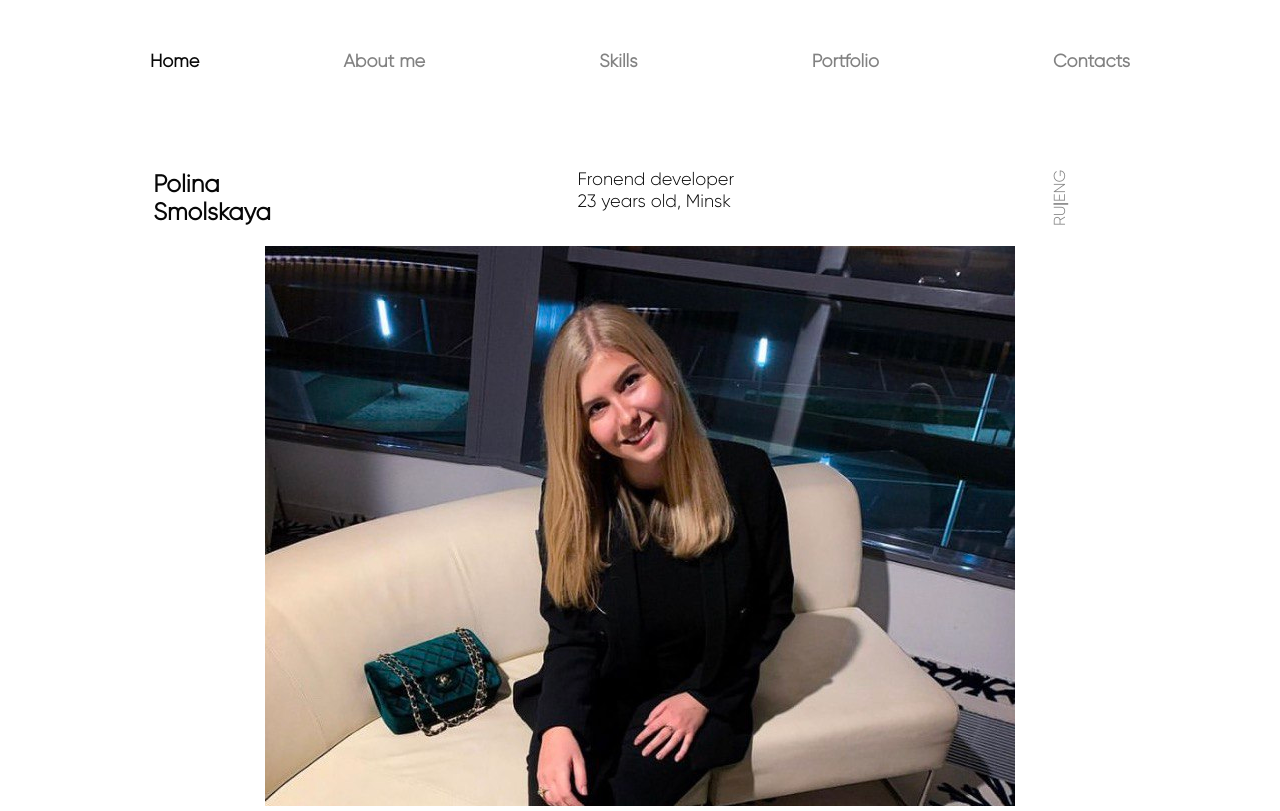
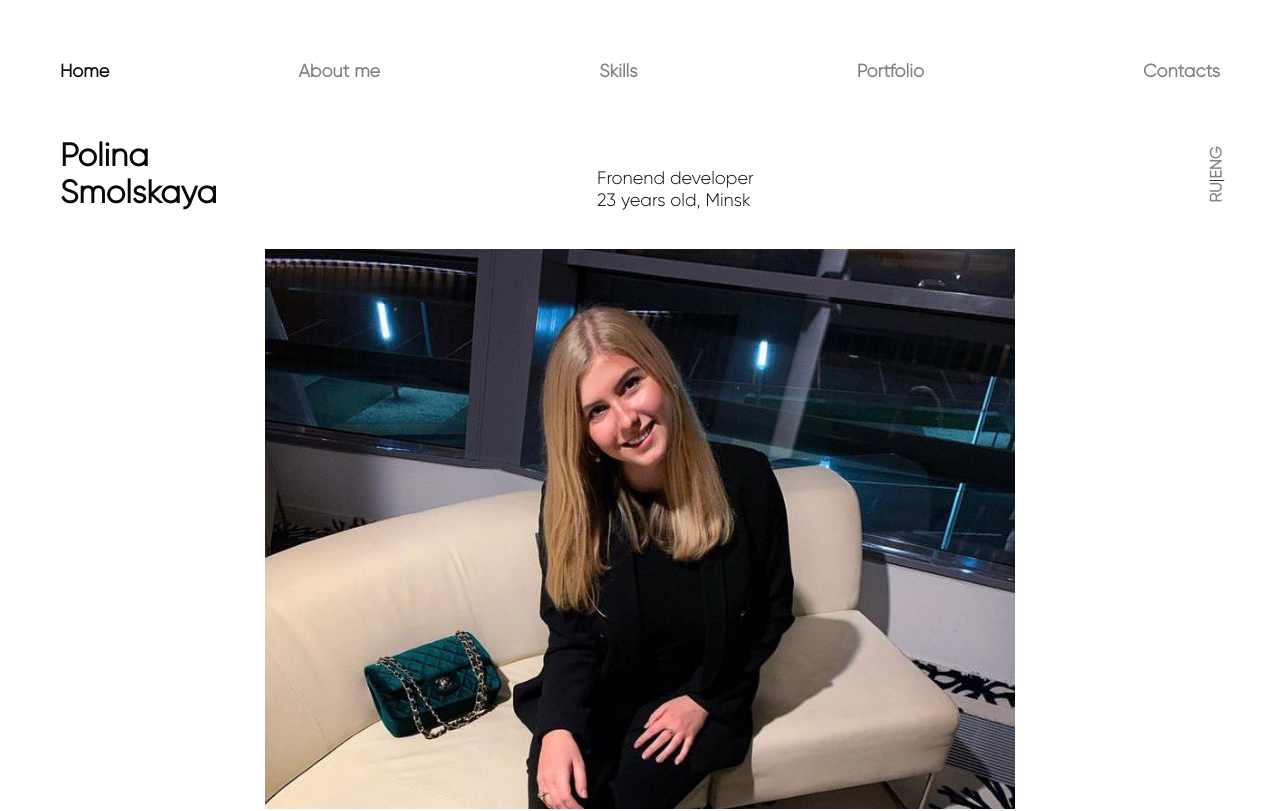
Before and after one commit to polinkasmol/FE39-HW-2, a plain HTML site: page index.html in a window 1280 px wide. Shown: the top 811 px of the page. Drawn offline with Linux system fonts and the light colour scheme.

Commit message:
fixed the flaws

```diff
--- a/index.html
+++ b/index.html
@@ -11,6 +11,7 @@
 
 <body>
    <header class="header">
+      <div class="container">
          <div class="header_wrapper">
             <nav class="header_nav">
                <a class="nav_link_home" href="#main">Home</a>
@@ -20,16 +21,15 @@
                <a class="nav_link" href="#contacts">Contacts</a>
             </nav>
          </div>
+      </div>
    </header>
    <main>
       <section class="main" id="main">
          <div class="container">
             <div class="main_wrapper">
-               <div class="main_description">
-                  <h1>Polina<br>Smolskaya</h1>
-                  <p class="main_text">Fronend developer<br>23 years old, Minsk</p>
-                  <a class="main_language" href="#"><span class="ru">RU</span><span class="separator">|</span><span class="eng">ENG</span></a>
-               </div>
+                  <div class="name">Polina<br>Smolskaya</div>
+                  <div class="main_text">Fronend developer<br>23 years old, Minsk</div>
+                 <div class="main_language"><a class="ru" href="#">RU</a>|<a class="eng" href="#">ENG</a></div>
             </div>
          </div>
          <p class="main_foto"><img src="./images/foto.jpg"></p>
@@ -59,7 +59,7 @@
                <div class="skills_photoshop">
                   <div class="skills_img-text">
                      <img src="./images/Photoshop.png" class="skills_ps">
-                        <p class="skills__program-title">Adobe<br>Photoshop</p>
+                     <div class="skills__program-title">Adobe<br>Photoshop</div>
                   </div>
                   <div class="stars">
                      <span class="active"></span>
@@ -72,7 +72,7 @@
                <div class="skills_illustrator">
                   <div class="skills_img-text">
                      <img src="./images/illustrator.png" class="skills_il">
-                        <p class="skills__program-title">Adobe<br>Illustrator</p>
+                     <div class="skills__program-title">Adobe<br>Illustrator</div>
                   </div>
                   <div class="stars">
                      <span class="active"></span>
@@ -85,7 +85,7 @@
                <div class="skills_after">
                   <div class="skills_img-text">
                      <img src="./images/after.png" class="skills_af">
-                     <p class="skills__program-title">Adobe<br>After Effects</p>
+                     <div class="skills__program-title">Adobe<br>After Effects</div>
                   </div>
                   <div class="stars">
                      <span class="active"></span>
@@ -98,7 +98,7 @@
                <div class="skills_figma">
                   <div class="skills_img-text">
                      <img src="./images/figma.png" class="skills_fi">
-                     <p class="skills__program-title">Figma</p>
+                     <div class="skills__program-title">Figma</div>
                   </div>
                   <div class="stars">
                      <span class="active"></span>
@@ -126,23 +126,26 @@
             </div>
          </div>
       </section>
-      <section class="contacts" id="contacts">
+   </main>
+</body>
+<footer><section class="contacts" id="contacts">
    <div class="container">
       <div class="contacts_wrapper">
          <h2 class="info_contacts">Contacts</h2>
          <div class="text_contacts">Want to know more or just chat?<br> You are welcome!</div>
          <div class="btn_wrapper">
-                  <a class="contacts_btn" href="https://www.linkedin.com/in/polina-smolskaya-834a17155/" target="blank"><span>Send message</span></a>
+            <a class="contacts_btn" href="https://www.linkedin.com/in/polina-smolskaya-834a17155/"
+               target="blank"><span>Send message</span></a>
          </div>
          <div class="contacts_social">
-                  <a class="contacts_link" href="https://www.linkedin.com/in/polina-smolskaya-834a17155/" target="blank"><img src="./images/linkedin.png"></a>
-                  <a class="contacts_link" href="https://www.instagram.com/polina_smolskaya/" target="blank"><img src="./images/instagram.png"></a>
+            <a class="contacts_link" href="https://www.linkedin.com/in/polina-smolskaya-834a17155/"
+               target="blank"><img src="./images/linkedin.png"></a>
+            <a class="contacts_link" href="https://www.instagram.com/polina_smolskaya/" target="blank"><img
+                  src="./images/instagram.png"></a>
          </div>
          <p class="contacts_ps">Like me on<br>LinkedIn, Instagram, Behance, Dribble</p>
       </div>
    </div>
-      </section>
-   </main>
-</body>
-<footer></footer>
+</section></footer>
+
 </html>
--- a/style.css
+++ b/style.css
@@ -18,14 +18,14 @@ body {
 
 .header {
    background-color: white;
-   height: 100px;
+   height: 60px;
+   width: 100%;
    margin: 0 auto;
 }
 
 .header_wrapper {
-   margin: 0 150px;
-   margin-top: 50px;
-   height: 100px;
+
+   padding: 60px;
 }
 
 .header_nav {
@@ -61,27 +61,79 @@ body {
    margin-right: 140px;
 }
 
-.vector {
-   position: absolute;
-   width: 1217px;
-   height: 0px;
-
-   margin-top: 20px;
-   border: 1px solid #828282;
-   color: #828282;
-}
 
 /* ---------section main---------- */
 
 .main {
-   width: auto;
+   width: 100%;
    height: 700px;
    margin: 0 auto;
 }
 
+.main_wrapper {
+   padding-left: 60px;
+   padding-right: 60px;
+   margin: 0 auto;
+   margin-top: 6%;
+   display: flex;
+   justify-content: space-between;
+   align-items: flex-end;
+}
+
+
+.name {
+   font-size: 32px;
+   font-weight: 900;
+
+
+   color: #070707;
+}
+
+.main_text {
+   margin-right: 30px;
+   font-size: 18px;
+   line-height: 22px;
+   color: #070707;
+
+
+}
+
+.main_language {
+   transform: rotate(-90deg) translate(27px, 23px);
+
+}
+
+.ru {
+   font-weight: 700;
+   color: #828282;
+   transition: .4s all;
+
+   text-decoration: none;
+   background-color: transparent;
+
+}
+
+.ru:hover {
+   color: #070707;
+}
+
+.eng {
+   font-weight: 700;
+   color: #828282;
+   transition: .4s all;
+
+   text-decoration: none;
+   background-color: transparent;
+}
+
+.eng:hover {
+   color: #070707;
+}
+
+
 
 .main_foto {
-   margin: 0 auto;
+   margin-top: 3%;
    background-repeat: no-repeat;
    width: 100%;
    height: 80%;
@@ -89,55 +141,6 @@ body {
    position: relative;
    overflow: hidden;
    text-align: center;
-}
-
-.main_description {
-   width: 100%;
-   margin: 0 auto;
-
-   display: flex;
-   flex-direction: row;
-   justify-content: space-around;
-   flex-wrap: wrap;
-}
-
-.main_description h1 {
-   top: 40px;
-   left: 105px;
-   max-width: 125px;
-   color: #070707;
-}
-
-.main_text {
-   top: 40px;
-   left: 650px;
-   font-size: 18px;
-   line-height: 22px;
-   color: #070707;
-   margin-right: 30px;
-
-}
-
-.main_language {
-   text-decoration: none;
-   font-family: 'Gilroy';
-   font-size: 16px;
-   line-height: 20px;
-   color: #828282;
-   transform: rotate(-90deg);
-   position: inherit;
-}
-
-.main_language .ru:hover {
-   color: #070707;
-}
-
-.main_language .eng:hover {
-   color: #070707;
-}
-
-.main_language .separator {
-   color: #000000;
 }
 
 /* ---------section about-me---------- */
@@ -169,7 +172,7 @@ body {
 /* ---------section skills---------- */
 
 .skills {
-   width: 1250px;
+   width: 100%;
    height: 500px;
    margin: 0 auto;
 }
@@ -202,7 +205,8 @@ body {
 }
 
 .skills__program-title {
-
+   padding: 10px;
+   height: 40px;
    font-family: "Gilroy";
    font-size: 14px;
    line-height: 17px;
@@ -211,8 +215,11 @@ body {
    color: #828282;
 }
 
+
+
 .stars {
-   width: 265px;
+   width: 100%;
+   max-width: 265px;
    margin: 0 auto;
 }
 
@@ -247,7 +254,7 @@ body {
    line-height: 50px;
 }
 
-.img_portf{
+.img_portf {
    text-align: center;
 }
 
@@ -255,7 +262,8 @@ body {
    margin-top: 50px;
    margin-bottom: 50px;
    object-fit: cover;
-   width: 936px;;
+   width: 100%;
+   max-width: 936px;
 }
 
 .portfolio_link {
```
Lines whose indentation alone changed are shown as unchanged.
